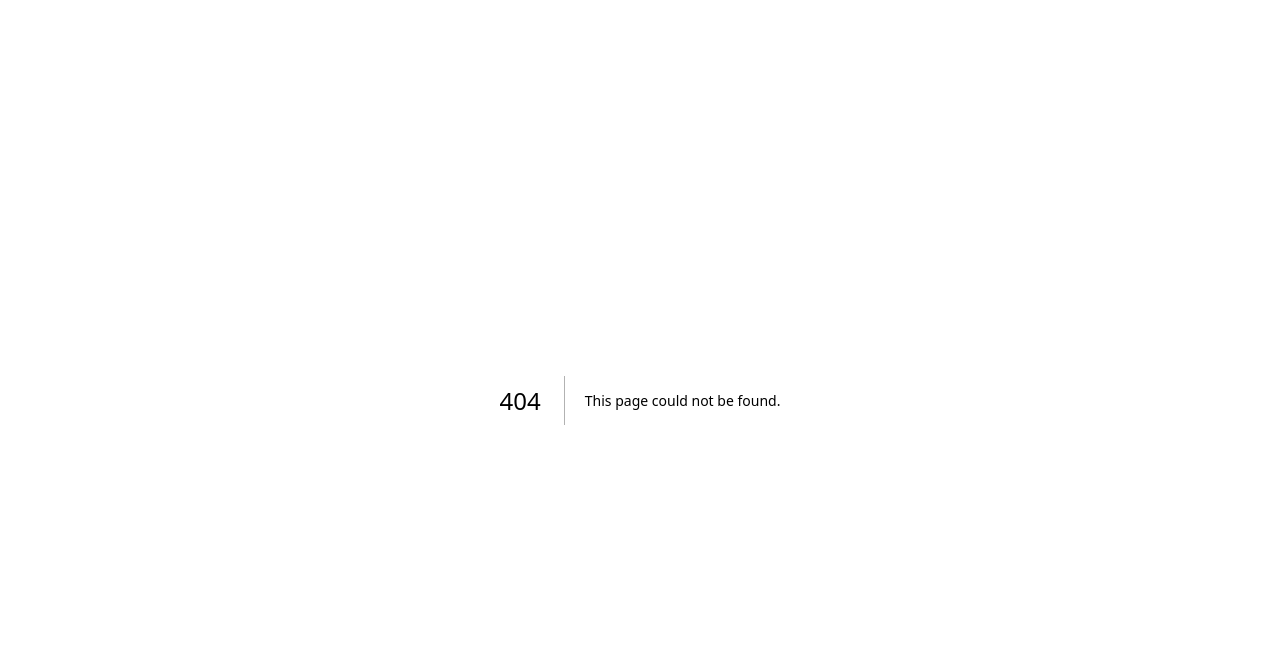
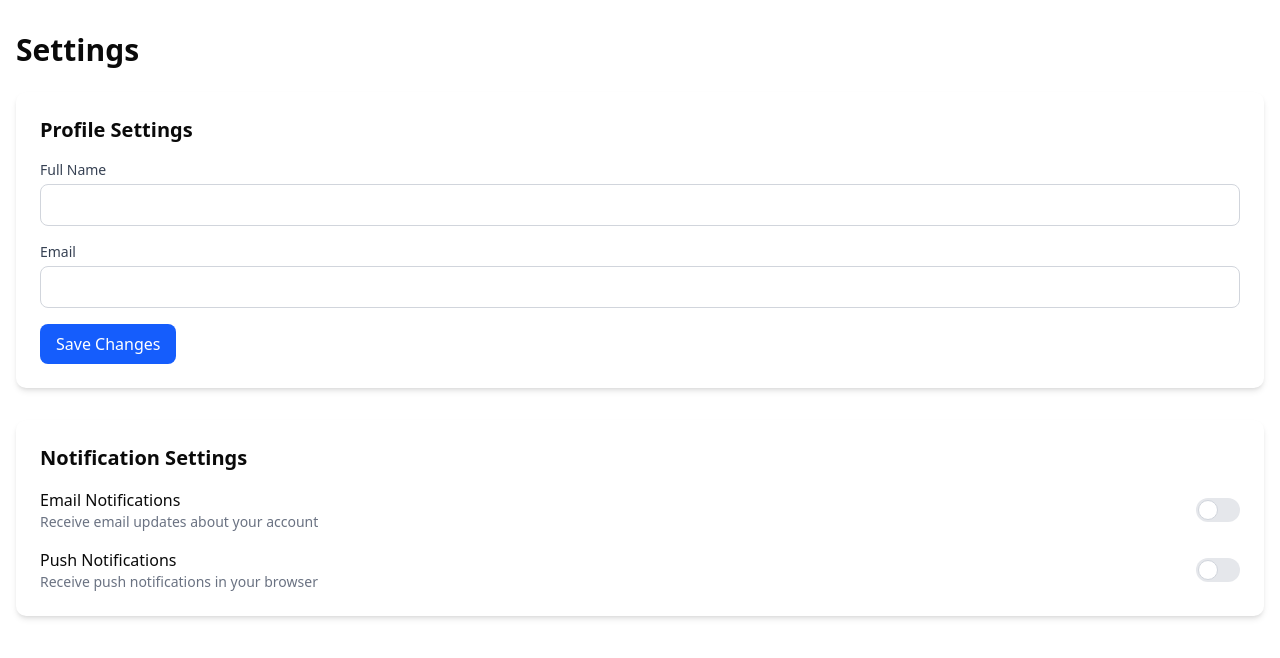
Before and after one commit to Divizyon/t2-sportlink-web-frontend, a Next.js app: page /settings in a window 1280 px wide. Before the commit this address had no page. Shown: the top 658 px of the page. Built offline with nearby package versions, Linux system fonts and the light colour scheme.

Commit message:
feat(routing): implement Next.js routing structure

```diff
--- /dev/null
+++ b/app/auth/layout.tsx
@@ -0,0 +1,15 @@
+import { ReactNode } from 'react';
+
+export default function AuthLayout({
+  children,
+}: {
+  children: ReactNode;
+}) {
+  return (
+    <div className="min-h-screen flex items-center justify-center bg-gray-50">
+      <div className="max-w-md w-full space-y-8 p-8 bg-white rounded-lg shadow-md">
+        {children}
+      </div>
+    </div>
+  );
+}
--- /dev/null
+++ b/app/auth/login/page.tsx
@@ -0,0 +1,44 @@
+export default function LoginPage() {
+  return (
+    <div className="space-y-6">
+      <div>
+        <h2 className="text-3xl font-bold text-center">Login</h2>
+        <p className="mt-2 text-sm text-center text-gray-600">
+          Welcome back! Please login to your account.
+        </p>
+      </div>
+      <form className="space-y-4">
+        <div>
+          <label htmlFor="email" className="block text-sm font-medium text-gray-700">
+            Email
+          </label>
+          <input
+            id="email"
+            name="email"
+            type="email"
+            required
+            className="mt-1 block w-full px-3 py-2 border border-gray-300 rounded-md"
+          />
+        </div>
+        <div>
+          <label htmlFor="password" className="block text-sm font-medium text-gray-700">
+            Password
+          </label>
+          <input
+            id="password"
+            name="password"
+            type="password"
+            required
+            className="mt-1 block w-full px-3 py-2 border border-gray-300 rounded-md"
+          />
+        </div>
+        <button
+          type="submit"
+          className="w-full py-2 px-4 border border-transparent rounded-md shadow-sm text-sm font-medium text-white bg-blue-600 hover:bg-blue-700"
+        >
+          Sign in
+        </button>
+      </form>
+    </div>
+  );
+}
--- /dev/null
+++ b/app/auth/register/page.tsx
@@ -0,0 +1,56 @@
+export default function RegisterPage() {
+  return (
+    <div className="space-y-6">
+      <div>
+        <h2 className="text-3xl font-bold text-center">Register</h2>
+        <p className="mt-2 text-sm text-center text-gray-600">
+          Create your account to get started.
+        </p>
+      </div>
+      <form className="space-y-4">
+        <div>
+          <label htmlFor="name" className="block text-sm font-medium text-gray-700">
+            Full Name
+          </label>
+          <input
+            id="name"
+            name="name"
+            type="text"
+            required
+            className="mt-1 block w-full px-3 py-2 border border-gray-300 rounded-md"
+          />
+        </div>
+        <div>
+          <label htmlFor="email" className="block text-sm font-medium text-gray-700">
+            Email
+          </label>
+          <input
+            id="email"
+            name="email"
+            type="email"
+            required
+            className="mt-1 block w-full px-3 py-2 border border-gray-300 rounded-md"
+          />
+        </div>
+        <div>
+          <label htmlFor="password" className="block text-sm font-medium text-gray-700">
+            Password
+          </label>
+          <input
+            id="password"
+            name="password"
+            type="password"
+            required
+            className="mt-1 block w-full px-3 py-2 border border-gray-300 rounded-md"
+          />
+        </div>
+        <button
+          type="submit"
+          className="w-full py-2 px-4 border border-transparent rounded-md shadow-sm text-sm font-medium text-white bg-blue-600 hover:bg-blue-700"
+        >
+          Create Account
+        </button>
+      </form>
+    </div>
+  );
+}
--- /dev/null
+++ b/app/dashboard/page.tsx
@@ -0,0 +1,36 @@
+export default function DashboardPage() {
+  return (
+    <div className="container mx-auto px-4 py-8">
+      <h1 className="text-3xl font-bold mb-6">Dashboard</h1>
+
+      <div className="grid grid-cols-1 md:grid-cols-2 lg:grid-cols-3 gap-6">
+        {/* Stats Cards */}
+        <div className="bg-white p-6 rounded-lg shadow-md">
+          <h3 className="text-lg font-semibold mb-2">Total Projects</h3>
+          <p className="text-3xl font-bold text-blue-600">12</p>
+        </div>
+
+        <div className="bg-white p-6 rounded-lg shadow-md">
+          <h3 className="text-lg font-semibold mb-2">Active Tasks</h3>
+          <p className="text-3xl font-bold text-green-600">8</p>
+        </div>
+
+        <div className="bg-white p-6 rounded-lg shadow-md">
+          <h3 className="text-lg font-semibold mb-2">Completed</h3>
+          <p className="text-3xl font-bold text-purple-600">24</p>
+        </div>
+      </div>
+
+      {/* Recent Activity Section */}
+      <div className="mt-8">
+        <h2 className="text-2xl font-bold mb-4">Recent Activity</h2>
+        <div className="bg-white rounded-lg shadow-md p-6">
+          <div className="space-y-4">
+            {/* Activity items would be mapped here */}
+            <p className="text-gray-600">No recent activity to display.</p>
+          </div>
+        </div>
+      </div>
+    </div>
+  );
+}
--- /dev/null
+++ b/app/settings/page.tsx
@@ -0,0 +1,69 @@
+export default function SettingsPage() {
+  return (
+    <div className="container mx-auto px-4 py-8">
+      <h1 className="text-3xl font-bold mb-6">Settings</h1>
+
+      <div className="space-y-8">
+        {/* Profile Settings */}
+        <section className="bg-white p-6 rounded-lg shadow-md">
+          <h2 className="text-xl font-semibold mb-4">Profile Settings</h2>
+          <form className="space-y-4">
+            <div>
+              <label htmlFor="name" className="block text-sm font-medium text-gray-700">
+                Full Name
+              </label>
+              <input
+                id="name"
+                type="text"
+                className="mt-1 block w-full px-3 py-2 border border-gray-300 rounded-md"
+              />
+            </div>
+            <div>
+              <label htmlFor="email" className="block text-sm font-medium text-gray-700">
+                Email
+              </label>
+              <input
+                id="email"
+                type="email"
+                className="mt-1 block w-full px-3 py-2 border border-gray-300 rounded-md"
+              />
+            </div>
+            <button
+              type="submit"
+              className="px-4 py-2 bg-blue-600 text-white rounded-md hover:bg-blue-700"
+            >
+              Save Changes
+            </button>
+          </form>
+        </section>
+
+        {/* Notification Settings */}
+        <section className="bg-white p-6 rounded-lg shadow-md">
+          <h2 className="text-xl font-semibold mb-4">Notification Settings</h2>
+          <div className="space-y-4">
+            <div className="flex items-center justify-between">
+              <div>
+                <h3 className="font-medium">Email Notifications</h3>
+                <p className="text-sm text-gray-500">Receive email updates about your account</p>
+              </div>
+              <label className="relative inline-flex items-center cursor-pointer">
+                <input type="checkbox" className="sr-only peer" />
+                <div className="w-11 h-6 bg-gray-200 peer-focus:outline-none peer-focus:ring-4 peer-focus:ring-blue-300 rounded-full peer peer-checked:after:translate-x-full peer-checked:after:border-white after:content-[''] after:absolute after:top-[2px] after:left-[2px] after:bg-white after:border-gray-300 after:border after:rounded-full after:h-5 after:w-5 after:transition-all peer-checked:bg-blue-600"></div>
+              </label>
+            </div>
+            <div className="flex items-center justify-between">
+              <div>
+                <h3 className="font-medium">Push Notifications</h3>
+                <p className="text-sm text-gray-500">Receive push notifications in your browser</p>
+              </div>
+              <label className="relative inline-flex items-center cursor-pointer">
+                <input type="checkbox" className="sr-only peer" />
+                <div className="w-11 h-6 bg-gray-200 peer-focus:outline-none peer-focus:ring-4 peer-focus:ring-blue-300 rounded-full peer peer-checked:after:translate-x-full peer-checked:after:border-white after:content-[''] after:absolute after:top-[2px] after:left-[2px] after:bg-white after:border-gray-300 after:border after:rounded-full after:h-5 after:w-5 after:transition-all peer-checked:bg-blue-600"></div>
+              </label>
+            </div>
+          </div>
+        </section>
+      </div>
+    </div>
+  );
+}
```
